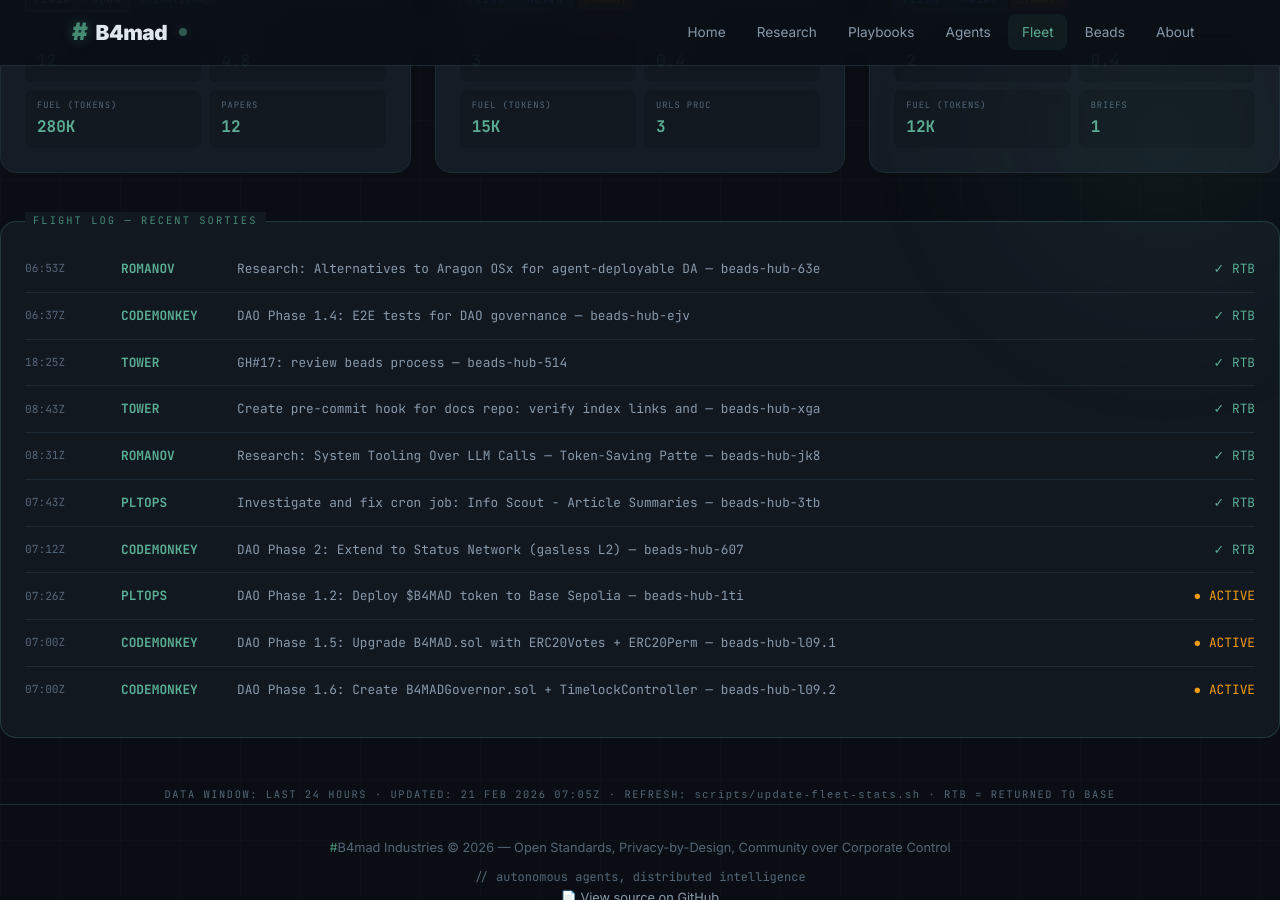
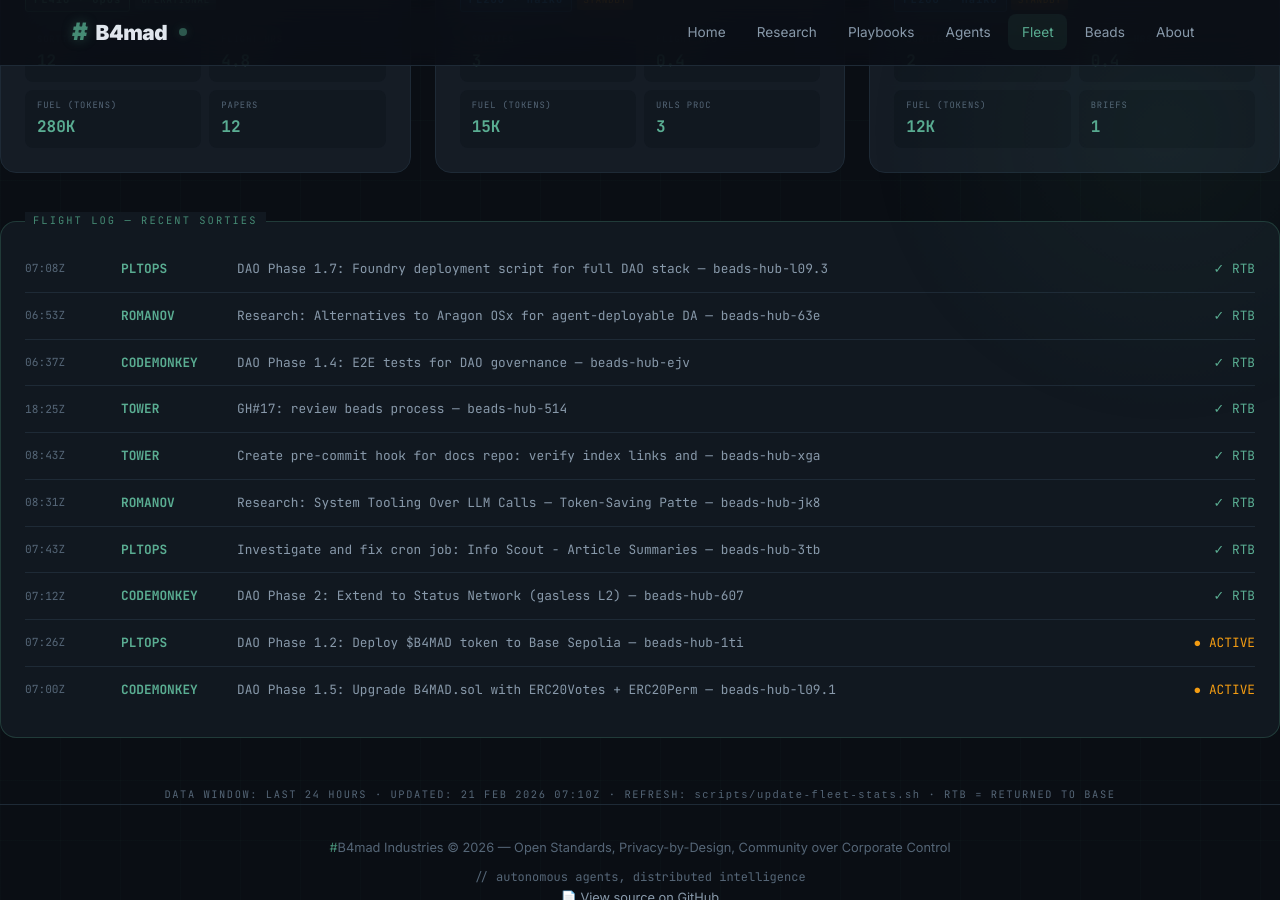
Before and after one commit to brenner-axiom/docs, a Jekyll site: the page built from fleet/index.html, in a window 1280 px wide and 900 px high, scrolled down 806 px. Built offline with Jekyll 4.4.1, drawn with Linux system fonts in a browser that asks for light colours; some of the changed text lies outside the part shown.

Commit message:
fleet: auto-update dashboard stats 2026-02-21T07:10Z

```diff
--- a/fleet/index.html
+++ b/fleet/index.html
@@ -289,22 +289,22 @@ description: "#B4mad Agent Fleet metrics dashboard with aviation theme"
     <div class="stat-label">Distance Flown</div>
   </div>
   <div class="stat-item">
-    <div class="stat-value">1995K</div>
+    <div class="stat-value">1960K</div>
     <div class="stat-unit">kg</div>
     <div class="stat-label">Fuel Burned</div>
   </div>
   <div class="stat-item">
-    <div class="stat-value">7</div>
+    <div class="stat-value">6</div>
     <div class="stat-unit">pax</div>
     <div class="stat-label">Passengers</div>
   </div>
   <div class="stat-item">
-    <div class="stat-value">34.2</div>
+    <div class="stat-value">33.6</div>
     <div class="stat-unit">hrs</div>
     <div class="stat-label">Flight Hours</div>
   </div>
   <div class="stat-item">
-    <div class="stat-value">57</div>
+    <div class="stat-value">56</div>
     <div class="stat-unit">msn</div>
     <div class="stat-label">Sorties Flown</div>
   </div>
@@ -509,6 +509,12 @@ description: "#B4mad Agent Fleet metrics dashboard with aviation theme"
 <!-- Flight Log -->
 <div class="flight-log">
   <div class="log-entry">
+    <span class="log-time">07:08Z</span>
+    <span class="log-callsign">PLTOPS</span>
+    <span class="log-mission">DAO Phase 1.7: Foundry deployment script for full DAO stack — beads-hub-l09.3</span>
+    <span class="log-status"><span class="complete">✓ RTB</span></span>
+  </div>
+  <div class="log-entry">
     <span class="log-time">06:53Z</span>
     <span class="log-callsign">ROMANOV</span>
     <span class="log-mission">Research: Alternatives to Aragon OSx for agent-deployable DA — beads-hub-63e</span>
@@ -562,16 +568,10 @@ description: "#B4mad Agent Fleet metrics dashboard with aviation theme"
     <span class="log-mission">DAO Phase 1.5: Upgrade B4MAD.sol with ERC20Votes + ERC20Perm — beads-hub-l09.1</span>
     <span class="log-status"><span class="active">● ACTIVE</span></span>
   </div>
-  <div class="log-entry">
-    <span class="log-time">07:00Z</span>
-    <span class="log-callsign">CODEMONKEY</span>
-    <span class="log-mission">DAO Phase 1.6: Create B4MADGovernor.sol + TimelockController — beads-hub-l09.2</span>
-    <span class="log-status"><span class="active">● ACTIVE</span></span>
-  </div>
 </div>
 
 <div style="text-align: center; margin-top: 2rem;">
   <p style="font-family: 'JetBrains Mono', monospace; font-size: 0.65rem; color: var(--text-muted); letter-spacing: 0.15em;">
-    DATA WINDOW: LAST 24 HOURS · UPDATED: 21 FEB 2026 07:05Z ·                                                                                                                                                                                                                                                                                            REFRESH: <code>scripts/update-fleet-stats.sh</code> · RTB = RETURNED TO BASE
+    DATA WINDOW: LAST 24 HOURS · UPDATED: 21 FEB 2026 07:10Z ·                                                                                                                                                                                                                                                                                             REFRESH: <code>scripts/update-fleet-stats.sh</code> · RTB = RETURNED TO BASE
   </p>
 </div>
```
